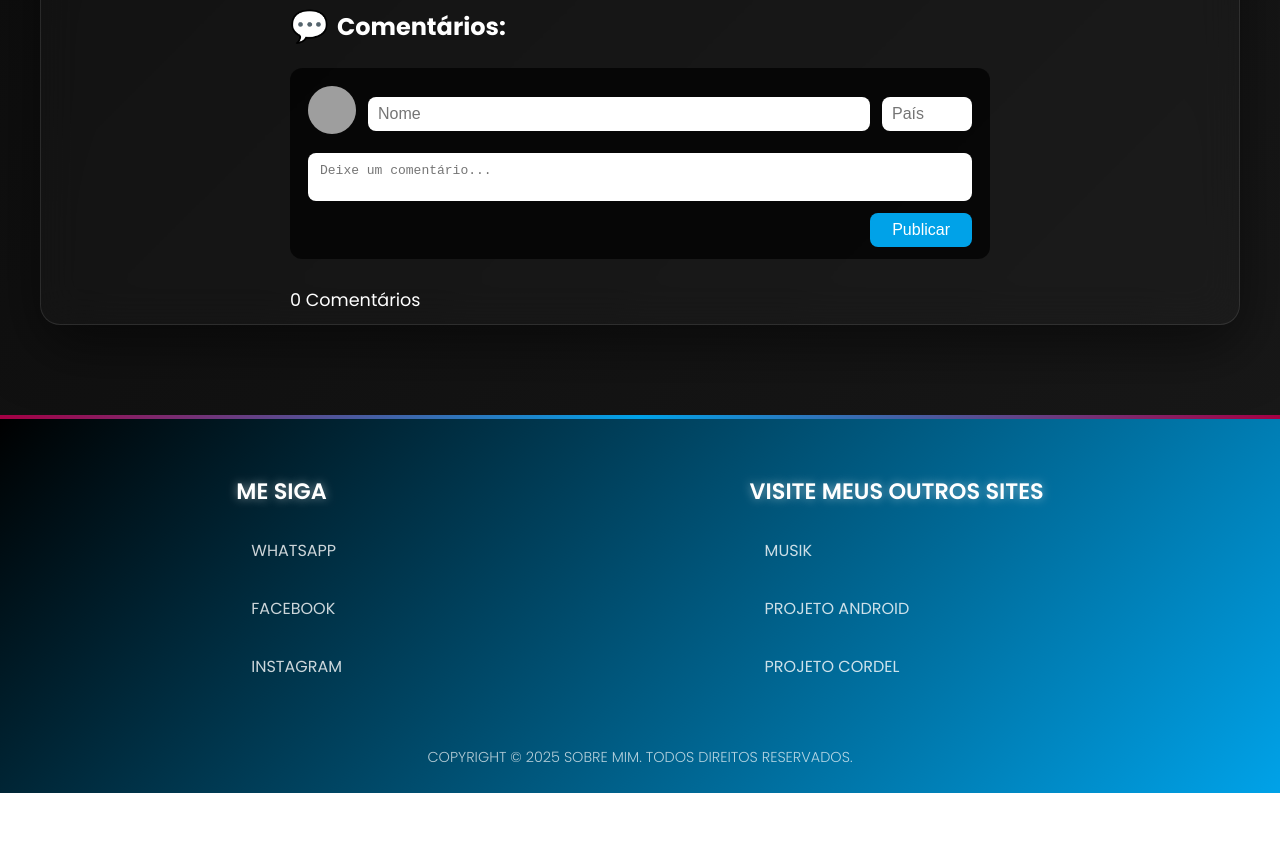
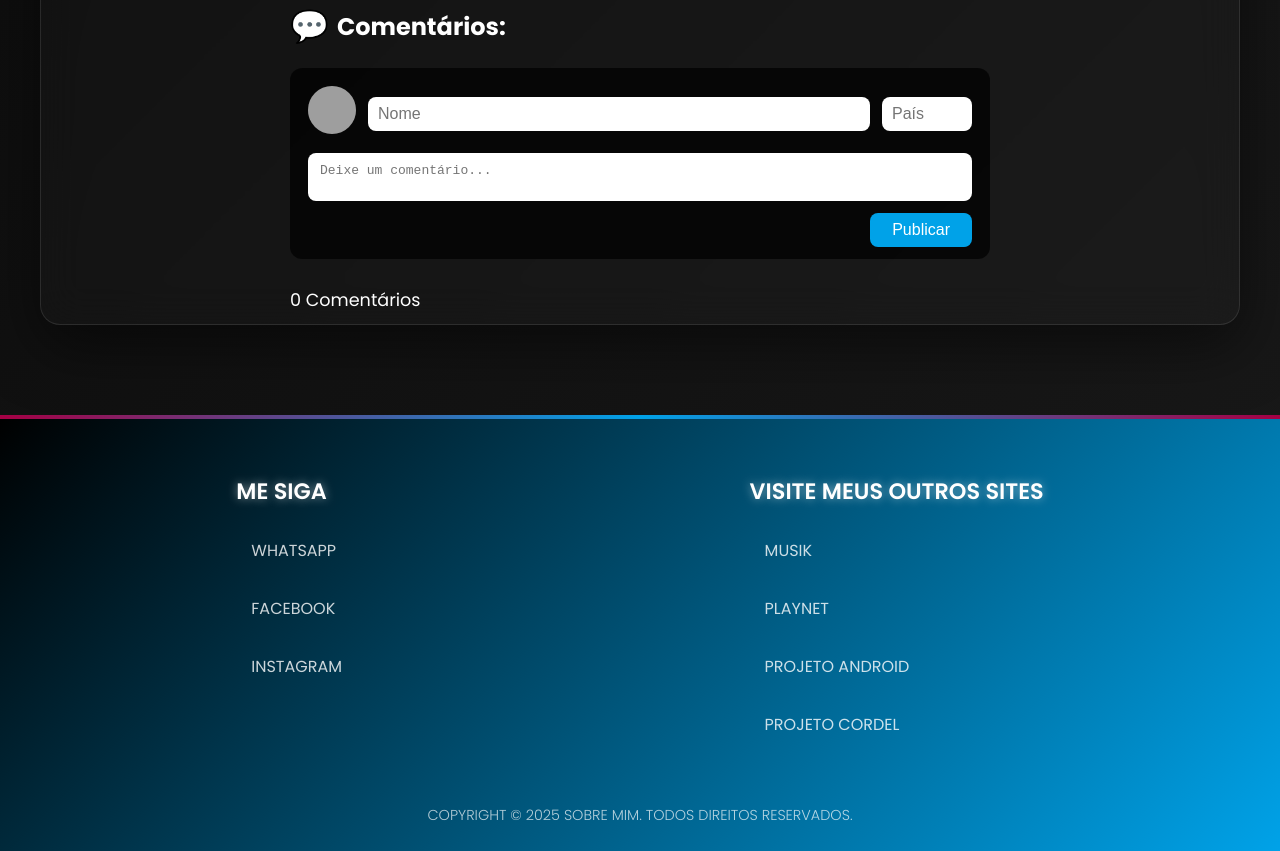
Before and after one commit to danielcambambe-2006/ana-banana, a plain HTML site: page eu.html in a window 1280 px wide. Shown: the part 2505-3356 px from the top of the page. Before the commit the page ends 3298 px from the top, so only its background shows below. Drawn offline with Linux system fonts and the light colour scheme; grey boxes are pictures that could not be loaded.

Commit message:
pequena atualização

```diff
--- a/eu.html
+++ b/eu.html
@@ -549,6 +549,7 @@
                 <h3>VISITE MEUS OUTROS SITES</h3>
                 <ul>
                     <li><a href="https://danielcambambe-2006.github.io/musik/" target="_blank" rel="noopener external">MUSIK</a></li>
+                    <li><a href="https://danielcambambe-2006.github.io/playnet/" target="_blank" rel="noopener external">PLAYNET</a></li>
                     <li><a href="https://danielcambambe-2006.github.io/projeto-android/" target="_blank" rel="noopener external">PROJETO ANDROID</a></li>
                     <li><a href="https://danielcambambe-2006.github.io/projecto-cordel/" target="_blank" rel="noopener external">PROJETO CORDEL</a></li>
                 </ul>
```
Also changed, not shown: ana.html (+1 -0 lines).
